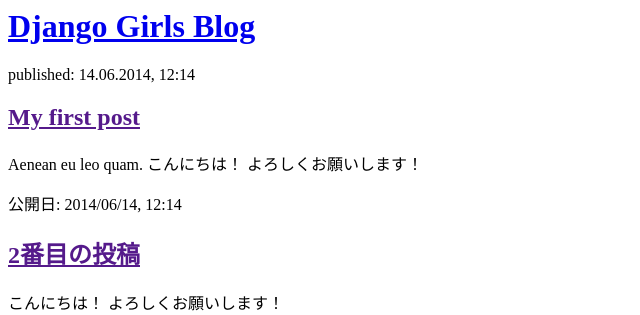
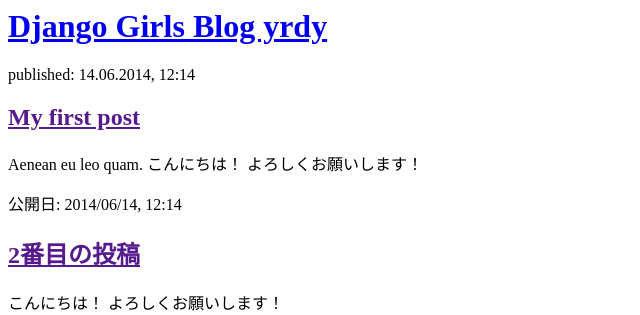
Before and after one commit to RyotaKabe/x1, a Django app: template blog/templates/blog/post_list.html in a window 1280 px wide. Shown: the top 315 px of the page, without its empty margins (0-640 px from the left). Run offline with Django 3.2, Linux system fonts and the light colour scheme; the template is opened without the code that fills it, so the values that code supplies are empty.

Commit message:
test yrdy

```diff
--- a/blog/templates/blog/post_list.html
+++ b/blog/templates/blog/post_list.html
@@ -4,7 +4,7 @@
     </head>
     <body>
         <div>
-            <h1><a href="/">Django Girls Blog</a></h1>
+            <h1><a href="/">Django Girls Blog yrdy</a></h1>
         </div>
 
         <div>
```
Also changed, not shown: 1 other file.
